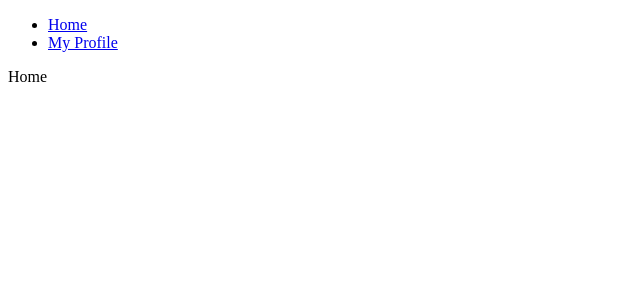
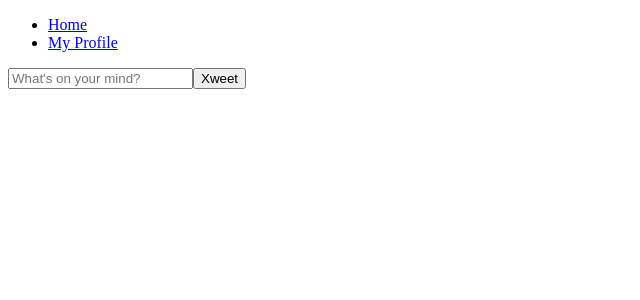
Before and after one commit to JwithYOU/xwitter, a React (Create React App) app: page /#/ in a window 1280 px wide. Shown: the top 300 px of the page, without its empty margins (0-640 px from the left). Built offline with nearby package versions, Linux system fonts and the light colour scheme; no server answers; sample sign-in values are in the browser's storage.

Commit message:
fire store 연동

```diff
--- a/src/fbase.js
+++ b/src/fbase.js
@@ -2,6 +2,7 @@ import firebase from "firebase/compat/app";
 import "firebase/compat/auth";
 import "firebase/compat/firestore";
 import "firebase/compat/storage";
+import "firebase/compat/database";
 
 const firebaseConfig = {
   apiKey: process.env.REACT_APP_API_KEY,
@@ -16,3 +17,4 @@ firebase.initializeApp(firebaseConfig);
 export const firebaseInstance = firebase;
 
 export const authService = firebase.auth();
+export const dbService = firebase.firestore();
--- a/src/routes/Home.js
+++ b/src/routes/Home.js
@@ -1,7 +1,38 @@
-import React from "react";
+import React, { useState } from "react";
+import { dbService } from "fbase";
 
 const Home = () => {
-  return <span>Home</span>;
+  const [xweet, setXweet] = useState("");
+  const onSubmit = async (event) => {
+    event.preventDefault();
+    await dbService.collection("xweets").add({
+      xweet,
+      createdAt: Date.now(),
+    });
+    setXweet("");
+  };
+
+  const onChange = (event) => {
+    const {
+      target: { value },
+    } = event;
+    setXweet(value);
+  };
+
+  return (
+    <div>
+      <form onSubmit={onSubmit}>
+        <input
+          value={xweet}
+          onChange={onChange}
+          type="text"
+          placeholder="What's on your mind?"
+          maxLength={120}
+        />
+        <input type="submit" value="Xweet" />
+      </form>
+    </div>
+  );
 };
 
 export default Home;
```
